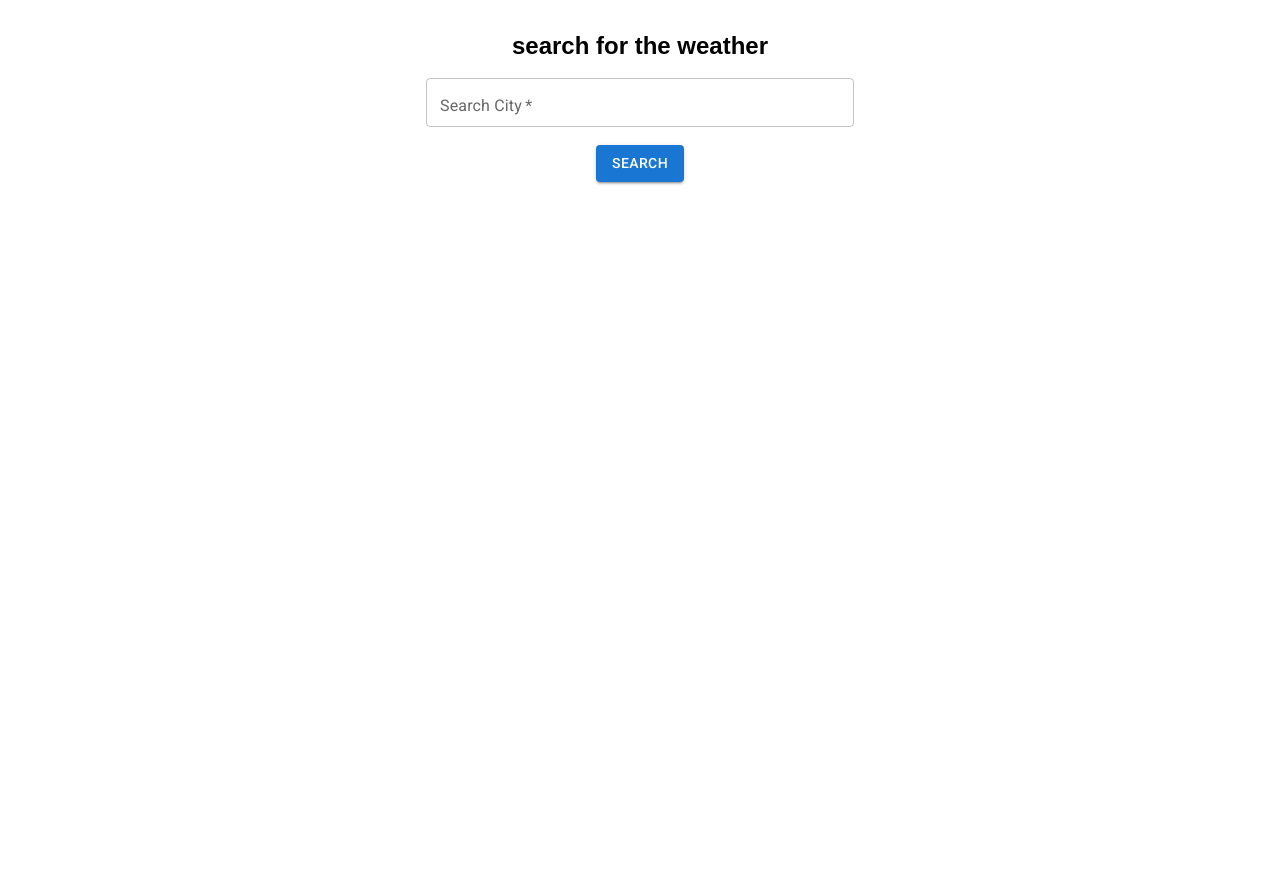
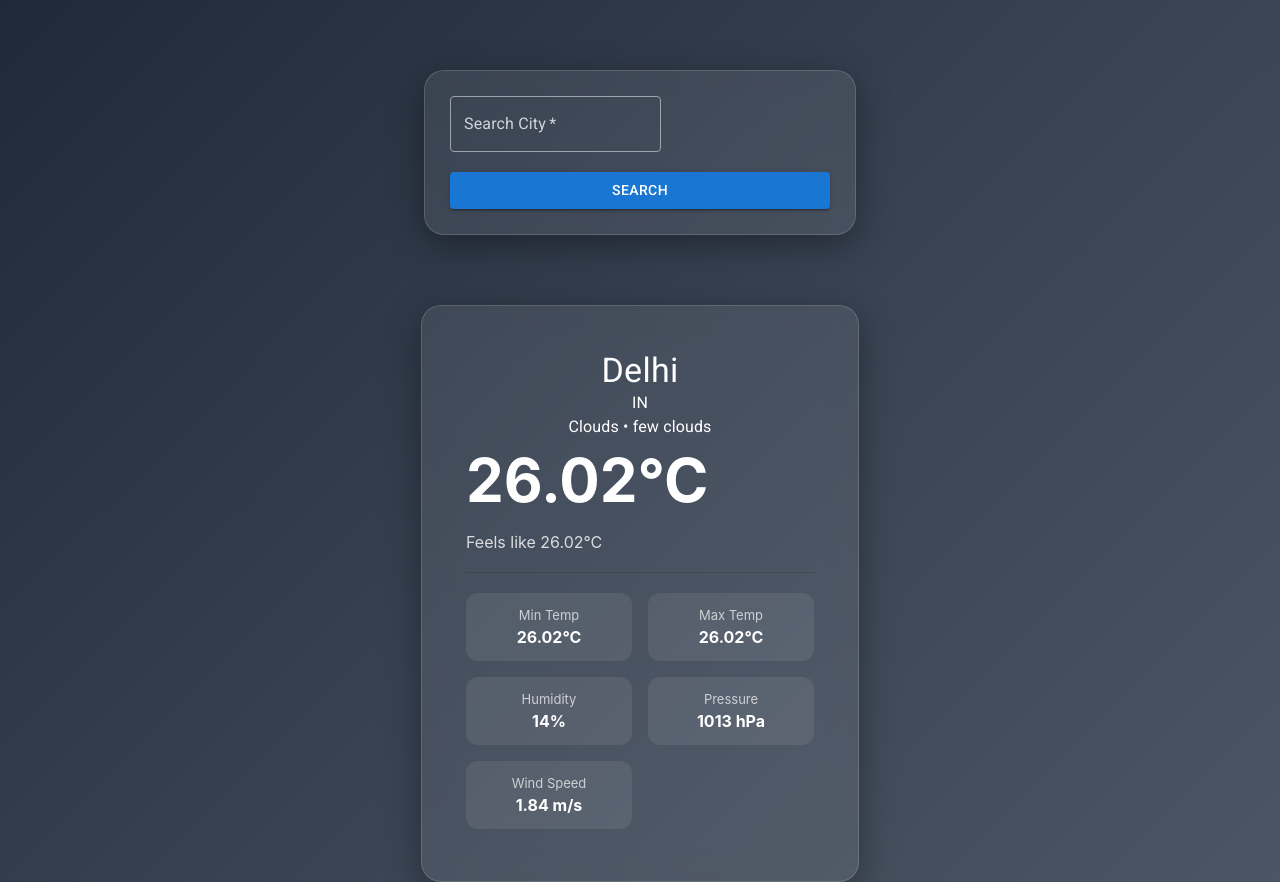
Before and after one commit to Amit-1424/react-weather-app, a React (Vite) app: page / in a window 1280 px wide. Before the commit the page ends 800 px from the top, so only its background shows below. Built offline with nearby package versions, Linux system fonts and the light colour scheme; no server answers.

Commit message:
designed sample infoboz to show results and css

```diff
--- a/src/App.css
+++ b/src/App.css
@@ -1,3 +1,13 @@
-#root{
-    padding: 2rem;
+body{
+  margin:0;
+  font-family: "Inter", sans-serif;
+
+  background: linear-gradient(
+    135deg,
+    #1f2937,
+    #374151,
+    #4b5563
+  );
+
+  min-height:100vh;
 }
--- a/src/App.jsx
+++ b/src/App.jsx
@@ -1,12 +1,14 @@
-import { useState } from 'react'
 import './App.css'
 
 import SearchBox from "./SearchBox.jsx";
+import InfoBox from './InfoBox.jsx';
 
 function App() {
   return (
     <div className="main-cointainer">
      <SearchBox> </SearchBox>
+     <br/>
+     <InfoBox></InfoBox>
     </div>
   )
 }
--- /dev/null
+++ b/src/InfoBox.css
@@ -0,0 +1,67 @@
+.infoBox{
+  display:flex;
+  justify-content:center;
+  margin-top:50px;
+}
+
+.weatherCard{
+  width:380px;
+  padding:28px;
+
+  border-radius:20px !important;
+
+  background: rgba(255,255,255,0.08) !important;
+
+  backdrop-filter: blur(14px);
+
+  border:1px solid rgba(255,255,255,0.15);
+
+  color:white !important;
+
+  box-shadow:0 10px 35px rgba(0,0,0,0.35) !important;
+}
+
+.header{
+  text-align:center;
+}
+
+.temperature h1{
+  font-size:60px;
+  margin:5px 0;
+  font-weight:700;
+}
+
+.temperature p{
+  opacity:0.8;
+}
+
+.details{
+  display:grid;
+  grid-template-columns:1fr 1fr;
+  gap:16px;
+  margin-top:15px;
+}
+
+.detailItem{
+  background:rgba(255,255,255,0.08);
+  padding:14px;
+
+  border-radius:12px;
+
+  display:flex;
+  flex-direction:column;
+  align-items:center;
+  justify-content:center;
+
+  text-align:center;
+}
+
+.detailItem span{
+  font-size:13px;
+  opacity:0.7;
+  margin-bottom:4px;
+}
+
+.detailItem b{
+  font-size:16px;
+}
--- /dev/null
+++ b/src/InfoBox.jsx
@@ -0,0 +1,90 @@
+import Card from "@mui/material/Card";
+import CardContent from "@mui/material/CardContent";
+import Typography from "@mui/material/Typography";
+import Divider from "@mui/material/Divider";
+import "./InfoBox.css";
+
+export default function InfoBox(){
+
+    let result = {
+        city: "Delhi",
+        country: "IN",
+        temp: 26.02,
+        feelsLike: 26.02,
+        tempMin: 26.02,
+        tempMax: 26.02,
+        humidity: 14,
+        pressure: 1013,
+        weather: "Clouds",
+        description: "few clouds",
+        windSpeed: 1.84
+    }
+
+    return (
+        <div className="infoBox">
+
+            <Card className="weatherCard">
+
+                <CardContent>
+
+                    <div className="header">
+
+                        <Typography variant="h4" className="city">
+                            {result.city}
+                        </Typography>
+
+                        <Typography className="country">
+                            {result.country}
+                        </Typography>
+
+                        <Typography className="description">
+                            {result.weather} • {result.description}
+                        </Typography>
+
+                    </div>
+
+                    <div className="temperature">
+
+                        <h1>{result.temp}°C</h1>
+                        <p>Feels like {result.feelsLike}°C</p>
+
+                    </div>
+
+                    <Divider style={{margin:"20px 0"}} />
+
+                    <div className="details">
+
+                        <div className="detailItem">
+                            <span>Min Temp</span>
+                            <b>{result.tempMin}°C</b>
+                        </div>
+
+                        <div className="detailItem">
+                            <span>Max Temp</span>
+                            <b>{result.tempMax}°C</b>
+                        </div>
+
+                        <div className="detailItem">
+                            <span>Humidity</span>
+                            <b>{result.humidity}%</b>
+                        </div>
+
+                        <div className="detailItem">
+                            <span>Pressure</span>
+                            <b>{result.pressure} hPa</b>
+                        </div>
+
+                        <div className="detailItem">
+                            <span>Wind Speed</span>
+                            <b>{result.windSpeed} m/s</b>
+                        </div>
+
+                    </div>
+
+                </CardContent>
+
+            </Card>
+
+        </div>
+    )
+}
--- a/src/SearchBox.css
+++ b/src/SearchBox.css
@@ -1,8 +1,43 @@
 .searchBox{
-    text-align: center;
+  display:flex;
+  justify-content:center;
+  margin-top:70px;
 }
 
-#city{
-    width: 25rem;
-    height: 1rem;
+.searchBox form{
+  width:380px;
+
+  padding:25px;
+
+  border-radius:20px;
+
+  background:rgba(255,255,255,0.08);
+
+  backdrop-filter:blur(12px);
+
+  border:1px solid rgba(255,255,255,0.15);
+
+  box-shadow:0 10px 35px rgba(0,0,0,0.35);
 }
+
+.searchBox h2{
+  color:white;
+  text-align:center;
+}
+
+.MuiInputBase-input{
+  color:white !important;
+}
+
+.MuiInputLabel-root{
+  color:#d1d5db !important;
+}
+
+.MuiOutlinedInput-notchedOutline{
+  border-color:#9ca3af !important;
+}
+
+.MuiButton-root{
+  width:100%;
+  margin-top:15px;
+}
--- a/src/SearchBox.jsx
+++ b/src/SearchBox.jsx
@@ -16,23 +16,37 @@ export default function SearchBox(){
             `${API_URL}?q=${city}&appid=${API_KEY}&units=metric`
         );
         let jsonResponse = await response.json();
-        console.log(jsonResponse)
+
+        let result = {
+            city: jsonResponse.name,
+            country: jsonResponse.sys.country,
+            temp: jsonResponse.main.temp,
+            feelsLike: jsonResponse.main.feels_like,
+            tempMin: jsonResponse.main.temp_min,
+            tempMax: jsonResponse.main.temp_max,
+            humidity: jsonResponse.main.humidity,
+            pressure: jsonResponse.main.pressure,
+            weather: jsonResponse.weather[0].main,
+            description: jsonResponse.weather[0].description,
+            windSpeed: jsonResponse.wind.speed,
+        };
+
+        return result;
     }
 
     let handleChange = (event) => {
         setCity(event.target.value)
     }
 
-    let handleSubmit = (event) => {
+    let handleSubmit = async (event) => {
         event.preventDefault();
         console.log({city})
         setCity("");
-        getWeatherData();
+        let result = await getWeatherData();
     }
 
     return (
         <div className="searchBox">
-            <h2>search for the weather</h2><br />
             <form onSubmit={handleSubmit} >
                 <TextField id="city" label="Search City" variant="outlined"  value={city}  onChange={handleChange} required/>
                 <br /><br />
--- a/src/index.css
+++ b/src/index.css
@@ -1,8 +1,13 @@
-* {
-  margin: 0;
-  padding: 0;
-  box-sizing: border-box;
+body{
+  margin:0;
+  font-family: "Inter", sans-serif;
+
+  background: linear-gradient(
+    135deg,
+    #1f2937,
+    #374151,
+    #4b5563
+  );
+
+  min-height:100vh;
 }
-body {
-  font-family: sans-serif;
-}
```
